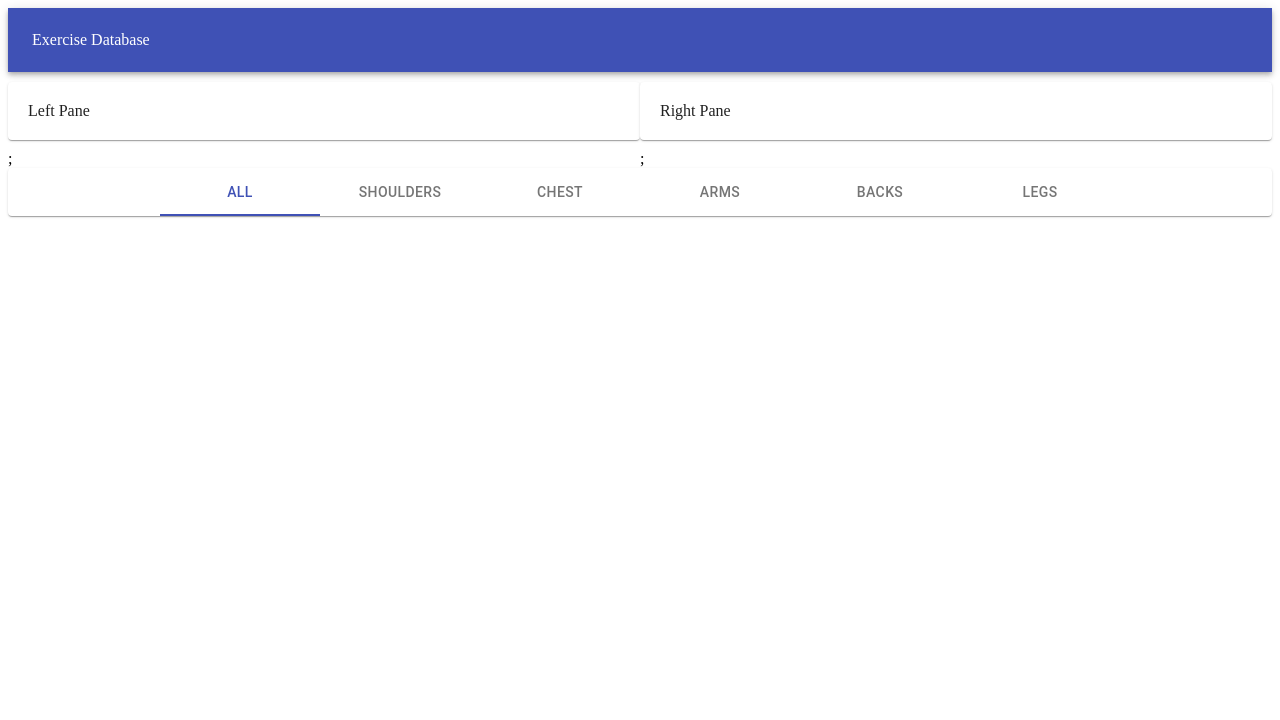
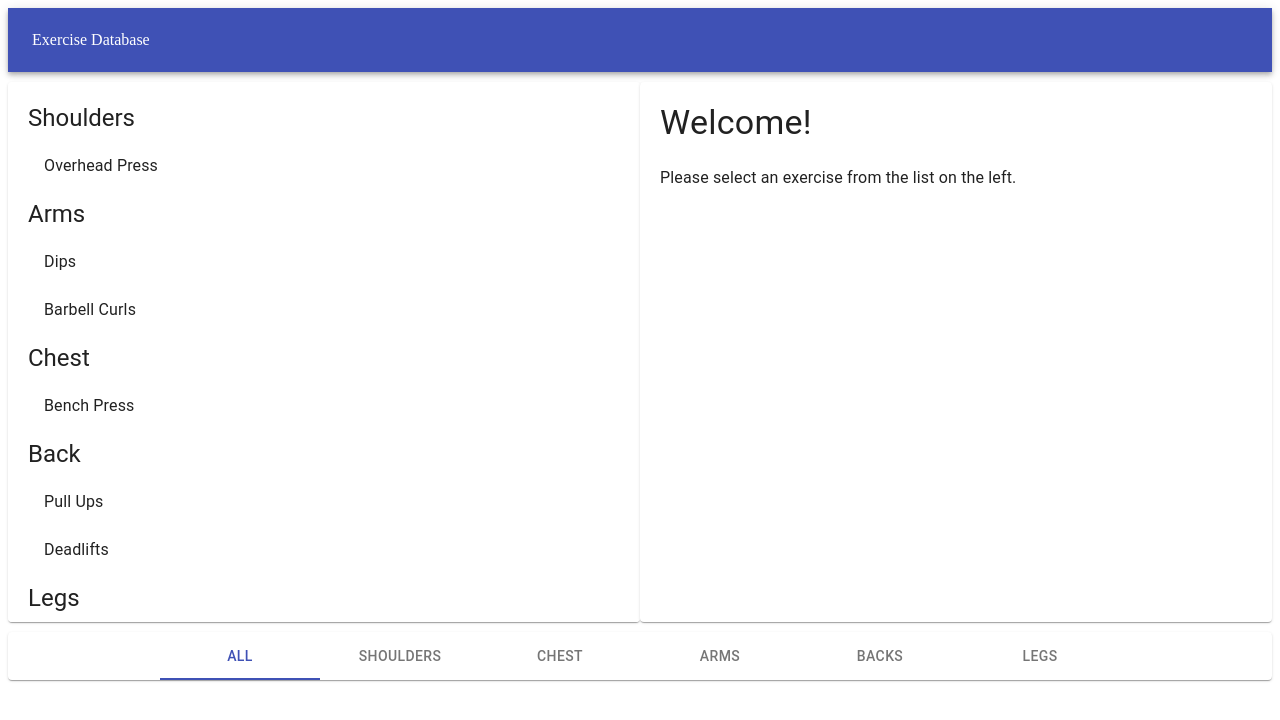
Before and after one commit to MasterNeuromancer/ExerciseApp, a React (Create React App) app: page / in a window 1280 px wide. Shown: the top 720 px of the page. Built offline with nearby package versions, Linux system fonts and the light colour scheme.

Commit message:
removed unneccesary files, fixed mapping function, style the panes

```diff
--- a/src/Components/App.js
+++ b/src/Components/App.js
@@ -13,7 +13,7 @@ export default class extends Component {
 			this.state.exercises.reduce((exercises, exercise) => {
 				const { muscles } = exercise;
 
-				exercises[muscles] = exercises[muscles] ? [ ...exercises[muscles], exercise ] : [ exercises ];
+				exercises[muscles] = exercises[muscles] ? [ ...exercises[muscles], exercise ] : [ exercise ];
 				return exercises;
 			}, {})
 		);
--- a/src/Components/Exercises/LeftPane.js
+++ /dev/null
@@ -1,4 +0,0 @@
-import React from 'react';
-import Paper from '@material-ui/core/Paper';
-
-export default ({ styles }) => <Paper style={styles.Paper}>Left Pane</Paper>;
--- a/src/Components/Exercises/RightPane.js
+++ /dev/null
@@ -1,4 +0,0 @@
-import React from 'react';
-import Paper from '@material-ui/core/Paper';
-
-export default ({ styles }) => <Paper style={styles.Paper}>Right Pane</Paper>;
--- a/src/Components/Exercises/index.js
+++ b/src/Components/Exercises/index.js
@@ -1,17 +1,39 @@
-import React from 'react';
-import { Grid, Paper } from '@material-ui/core';
+import React, { Fragment } from 'react';
+import { Grid, Paper, Typography, List } from '@material-ui/core';
+import ListItem from '@material-ui/core/ListItem';
+import ListItemText from '@material-ui/core/ListItemText';
 
 const styles = {
-	Paper: { padding: 20, marginTop: 10, marginBottom: 10 }
+	Paper: { padding: 20, marginTop: 10, marginBottom: 10, height: 500, overflowY: 'auto' }
 };
 
-export default (props) => (
+export default ({ exercises }) => (
 	<Grid container>
 		<Grid item sm>
-			<Paper style={styles.Paper}>Left Pane</Paper>;
+			<Paper style={styles.Paper}>
+				{exercises.map(([ group, exercises ]) => (
+					<Fragment>
+						<Typography variant="h5" style={{ textTransform: 'capitalize' }}>
+							{group}
+						</Typography>
+						<List component="ul">
+							{exercises.map(({ title }) => (
+								<ListItem button>
+									<ListItemText primary={title} />
+								</ListItem>
+							))}
+						</List>
+					</Fragment>
+				))}
+			</Paper>
 		</Grid>
 		<Grid item sm>
-			<Paper style={styles.Paper}>Right Pane</Paper>;
+			<Paper style={styles.Paper}>
+				<Typography variant="h4">Welcome!</Typography>
+				<Typography variant="subtitle1" style={{ marginTop: 20 }}>
+					Please select an exercise from the list on the left.
+				</Typography>
+			</Paper>
 		</Grid>
 	</Grid>
 );
```
